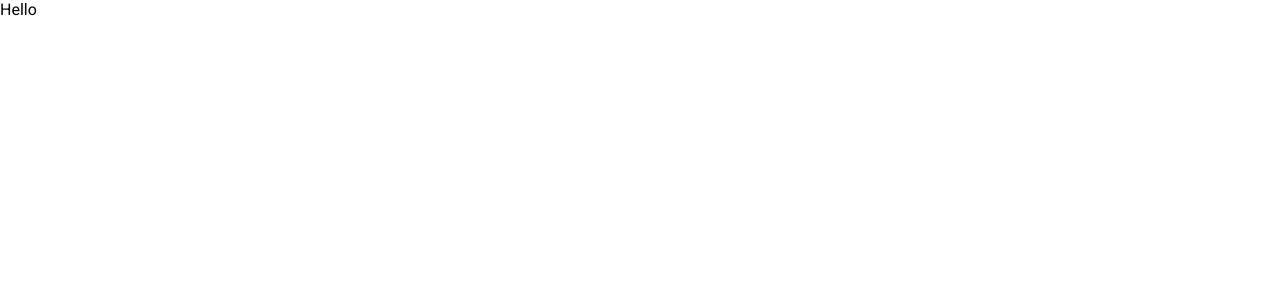
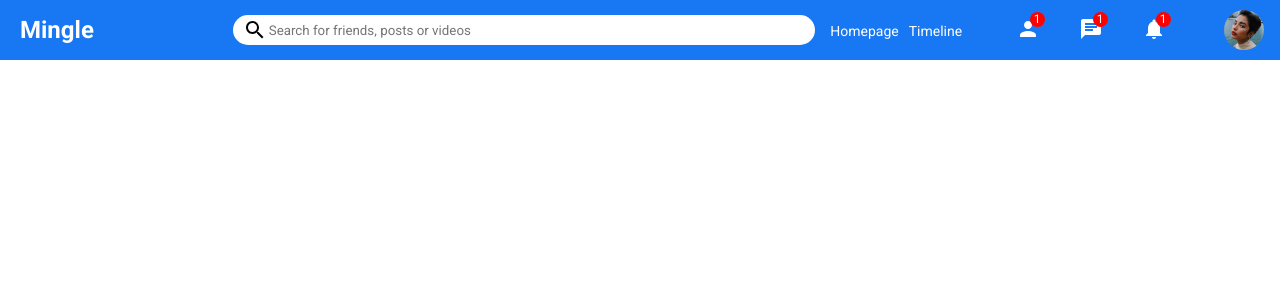
Before and after one commit to Shubh-2402/LamaSocial, a React (Create React App) app in the folder frontend/: page / in a window 1280 px wide. Shown: the top 300 px of the page. Built offline with nearby package versions, Linux system fonts and the light colour scheme.

Commit message:
added topbar component

```diff
--- a/frontend/src/App.js
+++ b/frontend/src/App.js
@@ -1,7 +1,9 @@
+import Home from "./pages/home/Home";
+
 function App() {
   return (
     <div className="app">
-    Hello
+      <Home />
     </div>
   );
 }
--- /dev/null
+++ b/frontend/src/components/Topbar/Topbar.css
@@ -0,0 +1,77 @@
+.topbar{
+    height: 60px;
+    width: 100%;
+    display: flex;
+    justify-content: space-between;
+    align-items: center;
+    background-color: #1877f2;
+    position: sticky;
+    top: 0;
+}
+
+.topbar__left{
+    flex: 2;
+}
+.topbar__center{
+    flex: 5;
+}
+.topbar__right{
+    flex: 4;
+    display: flex;
+    align-items: center;
+    justify-content: space-around;
+    color: white;
+}
+.topbar__logo{
+    font-size: 24px;
+    margin-left:20px;
+    color: white;
+    font-weight: bold;
+    cursor: pointer;
+}
+
+.topbar__searchbar{
+    width: 100%;
+    height: 30px;
+    background-color: white;
+    border-radius: 30px;
+    display: flex;
+    align-items: center;
+}
+.topbar__searchbar >input{
+    border: none;
+    outline-width:0;
+    width: 90%;
+}
+.topbar__searchIcon{
+    font-size: 24px !important;
+    margin-left:10px ;
+}
+
+.topbar__link{
+    cursor: pointer;
+    margin-right: 10px;
+    font-size: 14px;
+}
+.topbar__iconsContainer{
+    display: flex;
+}
+.topbar__icon{
+    margin-right: 15px;
+    position: relative;
+    color: white;
+    font-size: 12px;
+}
+.topbar__counter{
+    height: 15px;
+    width: 15px;
+    background-color: red;
+    border-radius: 50%;
+    color: white;
+    position: absolute;
+    top: -5px;
+    right: -5px;
+    display: flex;
+    align-items: center;
+    justify-content: center;
+}
--- /dev/null
+++ b/frontend/src/components/Topbar/Topbar.js
@@ -0,0 +1,52 @@
+import React from 'react'
+import {Chat, Notifications, Person, Search} from '@material-ui/icons';
+import { Avatar, IconButton } from '@material-ui/core';
+import "./Topbar.css"
+
+
+function Topbar(){
+    return (
+        <div className="topbar">
+            <div className="topbar__left">
+                <span className="topbar__logo">Mingle</span>
+            </div>
+            <div className="topbar__center">
+                <div className="topbar__searchbar">
+                    <Search className="topbar__searchIcon"/>
+                    <input type="text" placeholder="Search for friends, posts or videos"/>
+                </div>
+            </div>
+            <div className="topbar__right">
+                <div className="topbar__linksContainer">
+                    <span className="topbar__link">Homepage</span>
+                    <span className="topbar__link">Timeline</span>
+                </div>
+                <div className="topbar__iconsContainer">
+                    <IconButton>
+                    <div className="topbar__icon">
+                        <Person />
+                        <span className="topbar__counter">1</span>
+                    </div>
+                    </IconButton>
+
+                    <IconButton>
+                    <div className="topbar__icon">
+                        <Chat />
+                        <span className="topbar__counter">1</span>
+                    </div>
+                    </IconButton>
+
+                    <IconButton>
+                    <div className="topbar__icon">
+                        <Notifications />
+                        <span className="topbar__counter">1</span>
+                    </div>
+                    </IconButton>
+                </div>
+                <Avatar src="/assets/person/4.jpeg"></Avatar>
+            </div>
+        </div>
+    )
+}
+
+export default Topbar
--- /dev/null
+++ b/frontend/src/pages/home/Home.js
@@ -0,0 +1,12 @@
+import React from 'react'
+import Topbar from '../../components/Topbar/Topbar'
+
+function Home() {
+    return (
+        <div>
+            <Topbar />
+        </div>
+    )
+}
+
+export default Home
```
Also changed, not shown: frontend/src/pages/home/Home.css (added).
